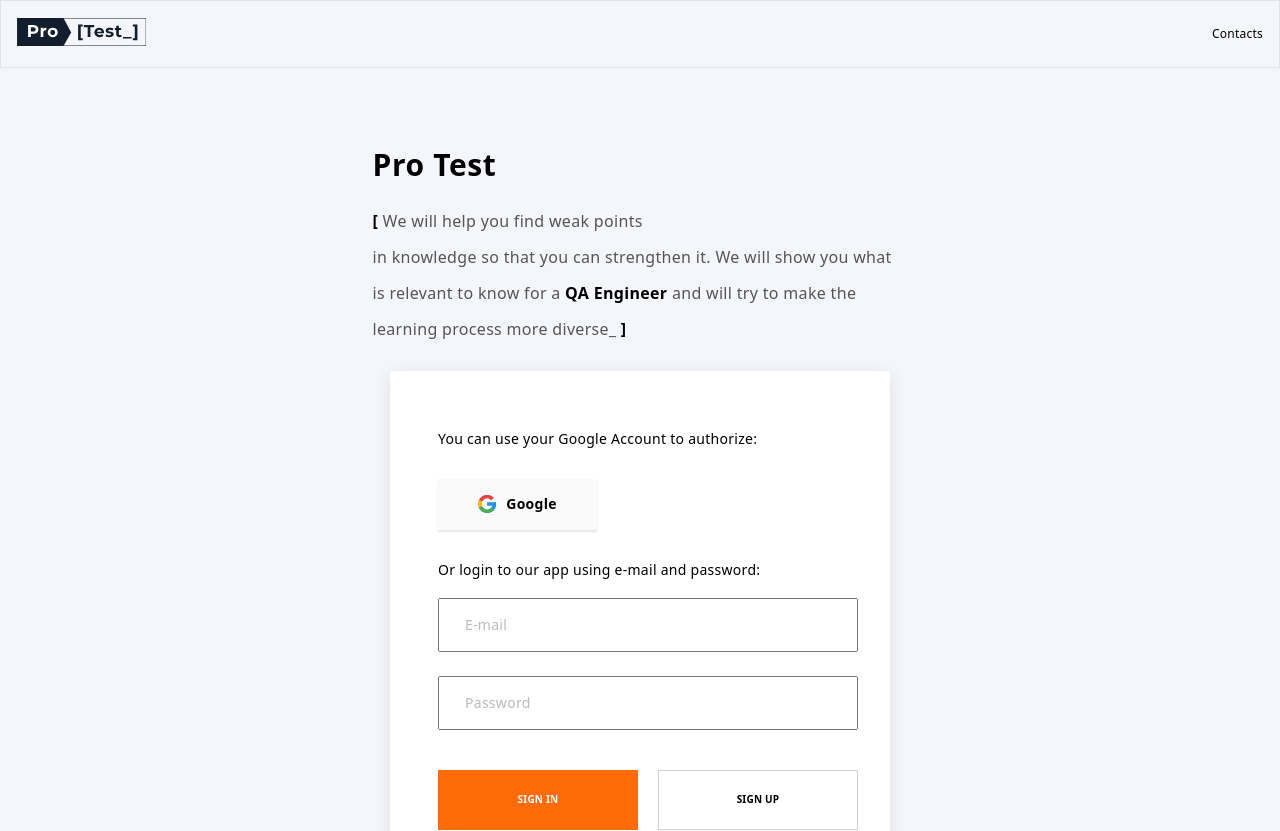
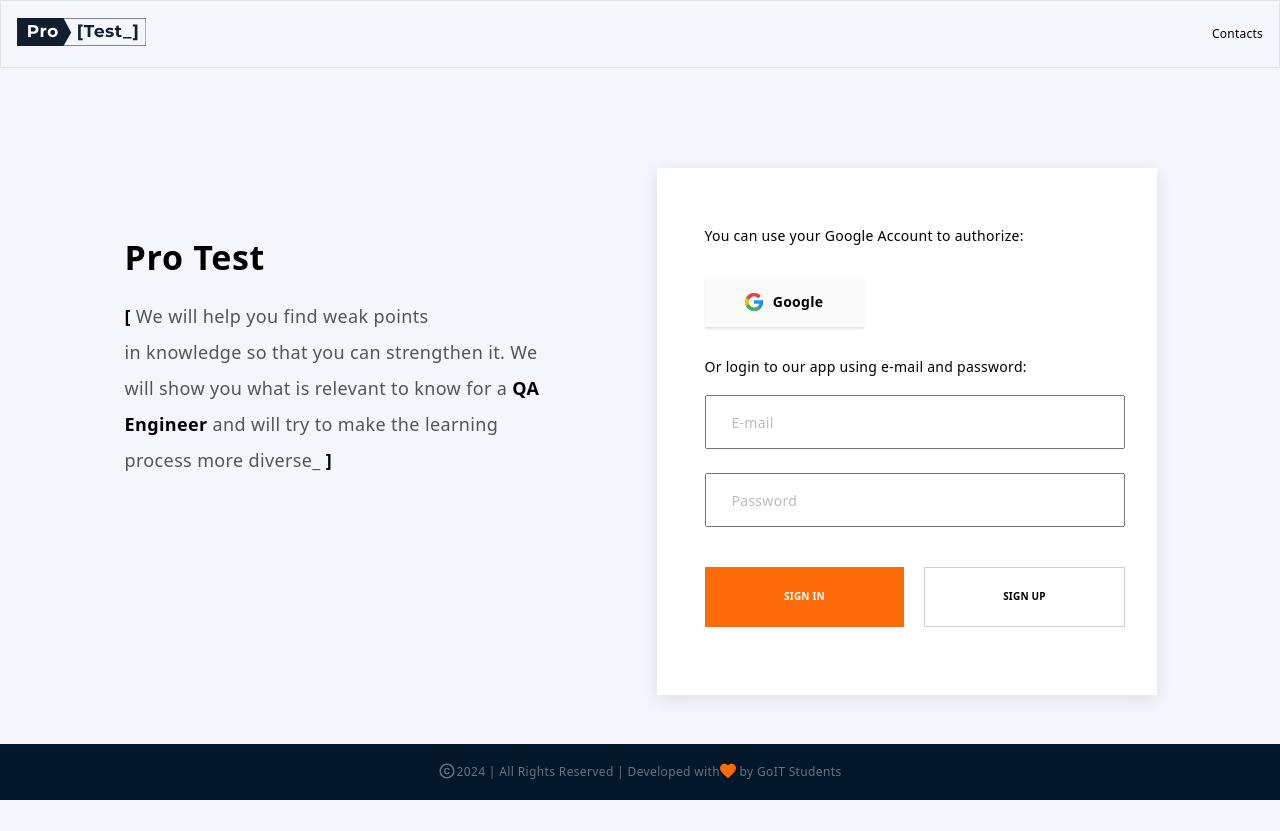
Before and after one commit to Hellcat232/Pro-Test, a React (Vite) app: page /auth in a window 1280 px wide. Shown: the top 831 px of the page. After the commit the page ends 800 px from the top, so only its background shows below. Built offline with nearby package versions, Linux system fonts and the light colour scheme; no server answers.

Commit message:
add desktop design

```diff
--- a/src/components/App/App.jsx
+++ b/src/components/App/App.jsx
@@ -1,8 +1,11 @@
 import css from "./App.module.css";
-import { Route, Routes } from "react-router-dom";
+import { Route, Routes, Navigate } from "react-router-dom";
 import { useDispatch, useSelector } from "react-redux";
 import { refresh } from "../../redux/auth/operations";
-import { selectIsRefreshing, selectSid } from "../../redux/auth/selectors";
+import {
+  selectIsRefreshing,
+  selectIsLoggedIn,
+} from "../../redux/auth/selectors";
 import { useEffect } from "react";
 import Layout from "../Layout/Layout";
 import Navigation from "../Navigation/Navigation";
@@ -12,22 +15,33 @@ import MainPage from "../../pages/MainPage/MainPage";
 
 const App = () => {
   const dispatch = useDispatch();
+  const isLogged = useSelector(selectIsLoggedIn);
+  const isRefreshing = useSelector(selectIsRefreshing);
 
-  // const isRefreshing = useSelector(selectIsRefreshing);
-
-  // useEffect(() => {
-  //   dispatch(refresh());
-  // }, [dispatch]);
+  useEffect(() => {
+    dispatch(refresh());
+  }, [dispatch]);
 
   return (
     <>
       <Navigation />
-      <Layout>
-        <Routes>
-          <Route path="/" element={<MainPage />} />
-          <Route path="/auth" element={<AuthPage />} />
-        </Routes>
-      </Layout>
+
+      {isRefreshing ? (
+        <p>Refresh page</p>
+      ) : (
+        <Layout>
+          <Routes>
+            <Route
+              path="/auth"
+              element={!isLogged ? <AuthPage /> : <Navigate to="/" />}
+            />
+            <Route
+              path="/"
+              element={isLogged ? <MainPage /> : <Navigate to="/auth" />}
+            />
+          </Routes>
+        </Layout>
+      )}
       <Footer />
     </>
   );
--- a/src/components/AuthForm/AuthForm.jsx
+++ b/src/components/AuthForm/AuthForm.jsx
@@ -2,18 +2,21 @@ import css from "./AuthForm.module.css";
 import icons from "../../images/symbol-defs.svg";
 import { useState } from "react";
 import { useDispatch } from "react-redux";
+import { useNavigate } from "react-router-dom";
 import { register, login } from "../../redux/auth/operations";
 
 const AuthForm = () => {
   const [email, setEmail] = useState("");
   const [password, setPassword] = useState("");
   const dispatch = useDispatch();
+  const navigate = useNavigate();
 
   const handleLogin = (e) => {
     e.preventDefault();
     dispatch(login({ email, password }));
     setEmail("");
     setPassword("");
+    navigate("/");
   };
 
   const handleRegister = (e) => {
@@ -21,6 +24,7 @@ const AuthForm = () => {
     dispatch(register({ email, password }));
     setEmail("");
     setPassword("");
+    navigate("/");
   };
 
   return (
--- a/src/components/AuthForm/AuthForm.module.css
+++ b/src/components/AuthForm/AuthForm.module.css
@@ -157,3 +157,9 @@
     width: 210px;
   }
 }
+
+@media (min-width: 1280px) {
+  .auth-form {
+    margin: 168px 123px 98px 0;
+  }
+}
--- a/src/components/Footer/Footer.module.css
+++ b/src/components/Footer/Footer.module.css
@@ -36,8 +36,24 @@
     display: none;
   }
 
+  .footer {
+    display: flex;
+    justify-content: center;
+    align-items: center;
+  }
+
   .copyright {
     width: 768px;
     font-size: 12px;
   }
 }
+
+@media (min-width: 1280px) {
+  .footer {
+    position: fixed;
+    left: 0;
+    right: 0;
+    bottom: 0;
+    width: 100%;
+  }
+}
--- a/src/components/Layout/Layout.module.css
+++ b/src/components/Layout/Layout.module.css
@@ -17,5 +17,7 @@
 @media (min-width: 1280px) {
   .main {
     width: 1280px;
+    display: flex;
+    flex-direction: row;
   }
 }
--- a/src/components/Navigation/Navigation.jsx
+++ b/src/components/Navigation/Navigation.jsx
@@ -1,8 +1,12 @@
 import css from "./Navigation.module.css";
+import { useSelector } from "react-redux";
 import { RxHamburgerMenu } from "react-icons/rx";
 import icon from "../../images/symbol-defs.svg";
+import { selectIsLoggedIn } from "../../redux/auth/selectors";
 
 const Navigation = () => {
+  const isLogged = useSelector(selectIsLoggedIn);
+
   return (
     <header className={css.header}>
       <nav>
@@ -16,12 +20,22 @@ const Navigation = () => {
         </svg>
       </div>
 
-      <div>
-        <p className={css.contacts}>Contacts</p>
-        <button className={css["burger-btn"]}>
-          <RxHamburgerMenu />
-        </button>
-      </div>
+      <nav>
+        <ul>
+          {isLogged && (
+            <li>
+              <p>Home</p>
+              <p>Material</p>
+            </li>
+          )}
+          <li>
+            <p className={css.contacts}>Contacts</p>
+            <button className={css["burger-btn"]}>
+              <RxHamburgerMenu />
+            </button>
+          </li>
+        </ul>
+      </nav>
     </header>
   );
 };
--- a/src/components/Navigation/Navigation.module.css
+++ b/src/components/Navigation/Navigation.module.css
@@ -70,7 +70,11 @@
 
 @media (min-width: 1280px) {
   .header {
-    width: 1280px;
+    position: fixed;
+    top: 0;
+    right: 0;
+    left: 0;
+    width: 100%;
     height: 68px;
     border: 1px solid #e2e3e5;
     padding: 0 16px;
--- a/src/pages/AuthPage/AuthPage.module.css
+++ b/src/pages/AuthPage/AuthPage.module.css
@@ -68,3 +68,28 @@
     display: block;
   }
 }
+
+@media (min-width: 1280px) {
+  .title-div {
+    margin: 238px 112px 308px 124px;
+  }
+
+  .auth-title {
+    font-size: 34px;
+    width: 153px;
+  }
+
+  .description {
+    font-weight: 400;
+    font-size: 18px;
+    line-height: 200%;
+    width: 420px;
+    height: 187px;
+  }
+
+  .description-span {
+    font-weight: 700;
+    font-size: 18px;
+    line-height: 200%;
+  }
+}
```
Also changed, not shown: src/components/Modal/Modal.jsx (added, +7 -0 lines), src/components/Modal/Modal.module.css (added), src/pages/ContactsPage/ContactsPage.jsx (added).
